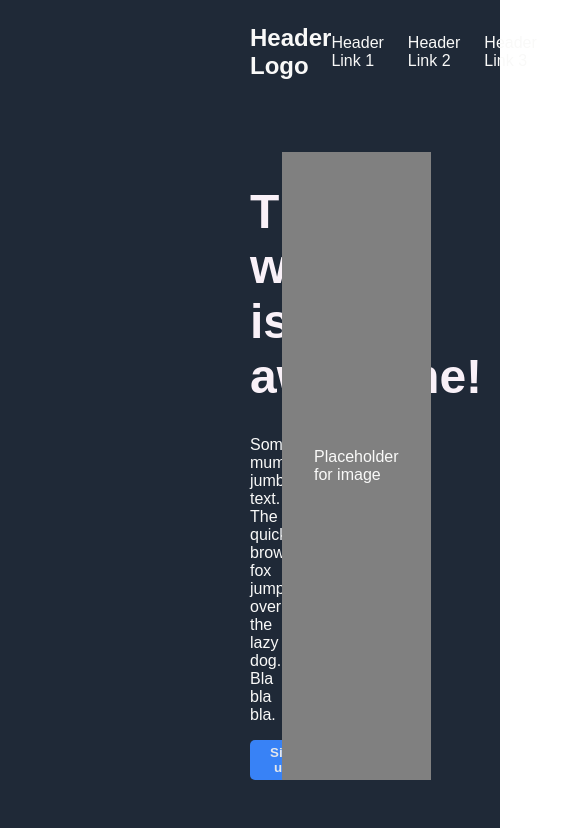
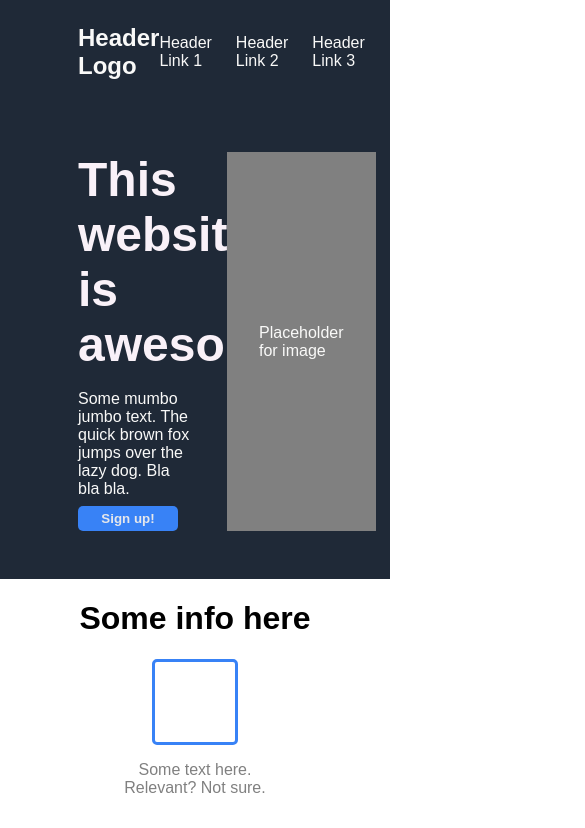
Before and after one commit to joonsunn/Foundations-CSS-assignment, a plain HTML site: page index.html in a window 390 px wide. Shown: the top 828 px of the page, 585 px wide, since content can reach past the window. Drawn offline with Linux system fonts and the light colour scheme.

Commit message:
Made elements a bit more responsive.

```diff
--- a/index.html
+++ b/index.html
@@ -21,8 +21,8 @@
 
         <div class ="hero">
             <div class="left">
-                <h1>This website is awesome!</h1>
-                <p>Some mumbo jumbo text. The quick brown fox jumps over the lazy dog. Bla bla bla.</p>
+                <span class="hero-title">This website is awesome!</span><br>
+                <span>Some mumbo jumbo text. The quick brown fox jumps over the lazy dog. Bla bla bla. </span>
                 <button>Sign up!</button>
             </div>
 
--- a/style.css
+++ b/style.css
@@ -2,7 +2,6 @@ body{
     display:flex;
     flex-direction: column;
     margin: 0;
-
     font-family:Arial, Helvetica, sans-serif
 
 }
@@ -12,7 +11,7 @@ body{
     flex-direction: column;
     background-color: #1f2937;
     color: #f9f9f8;
-    padding: 0 250px;
+    padding: 0 20%;
 
 }
 
@@ -42,25 +41,37 @@ body{
 }
 
 .hero{
-
     display:flex;
-
-
     padding: 48px 0;
-    flex:1;
+    flex:1 0 0;
     gap:32px;
-
 }
 
 .left{
     max-width: 50%;
-
+    display:flex;
+    flex-direction: column;
 }
 
-.left h1{
+.left .hero-title{
     font-size: 48px;
     font-weight:800;
     color: #F9F1F8
+}
+
+.hero button{
+    background-color: #3882f6;
+    color:#E5E7EB;
+    border-radius: 5px;
+    padding:5px 20px;
+    font-weight:900;
+    border-width:0;
+    width: 100px;
+    display:flex;
+    align-content: center;
+    justify-content: center;
+    margin-top: 8px;
+
 }
 
 .right{
@@ -76,16 +87,16 @@ body{
     display:flex;
     flex-direction: column;
     align-items: center;
-    padding:0 250px;
+    padding:0 20%;
 }
 
 .card{
     display:flex;
     flex-direction: column;
     align-items: center;
+    flex-wrap:wrap;
     width:150px;
-    color: grey
-
+    color: grey;
 }
 
 .card div{
@@ -98,6 +109,7 @@ body{
 .card-container{
     display:flex;
     flex-direction: row;
+    flex-wrap:wrap;
     justify-content: space-evenly;
     gap: 18px;
     text-align: center;
@@ -112,7 +124,7 @@ body{
     display:flex;
     flex-direction: column;
     align-items: center;
-    padding:0 350px;
+    padding:0 25%;
 }
 
 .quote{
@@ -143,18 +155,11 @@ p.sayer{
     justify-content: center;
     gap:120px;
     background-color: #f9f9f8;
-    padding: 50px 250px;
+    padding: 50px 20%;
 
 }
 
-.hero button{
-    background-color: #3882f6;
-    color:#E5E7EB;
-    border-radius: 5px;
-    padding:5px 20px;
-    font-weight:900;
-    border-width:0;
-}
+
 
 .footer-container{
     background-color: #3882f6;
```
